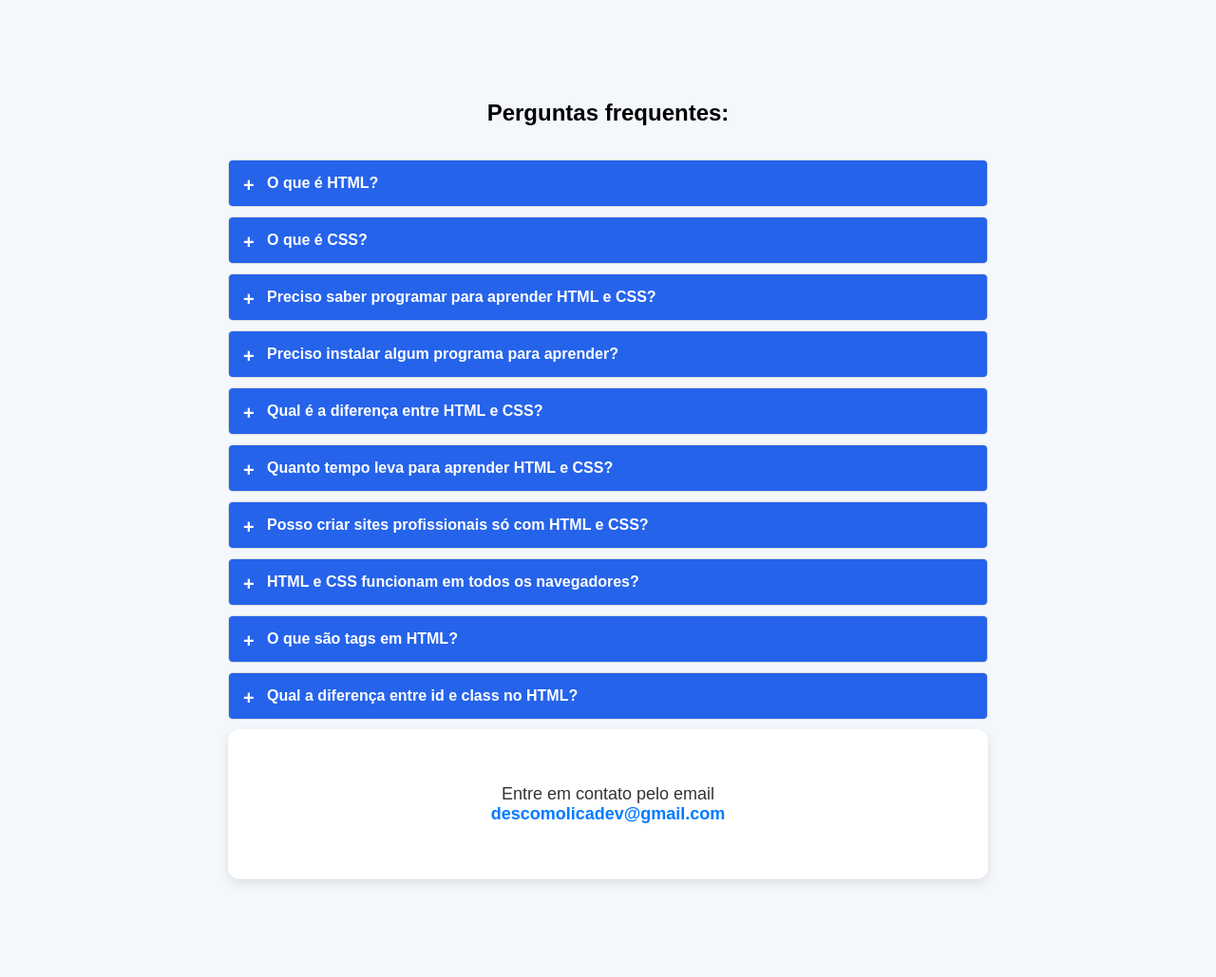
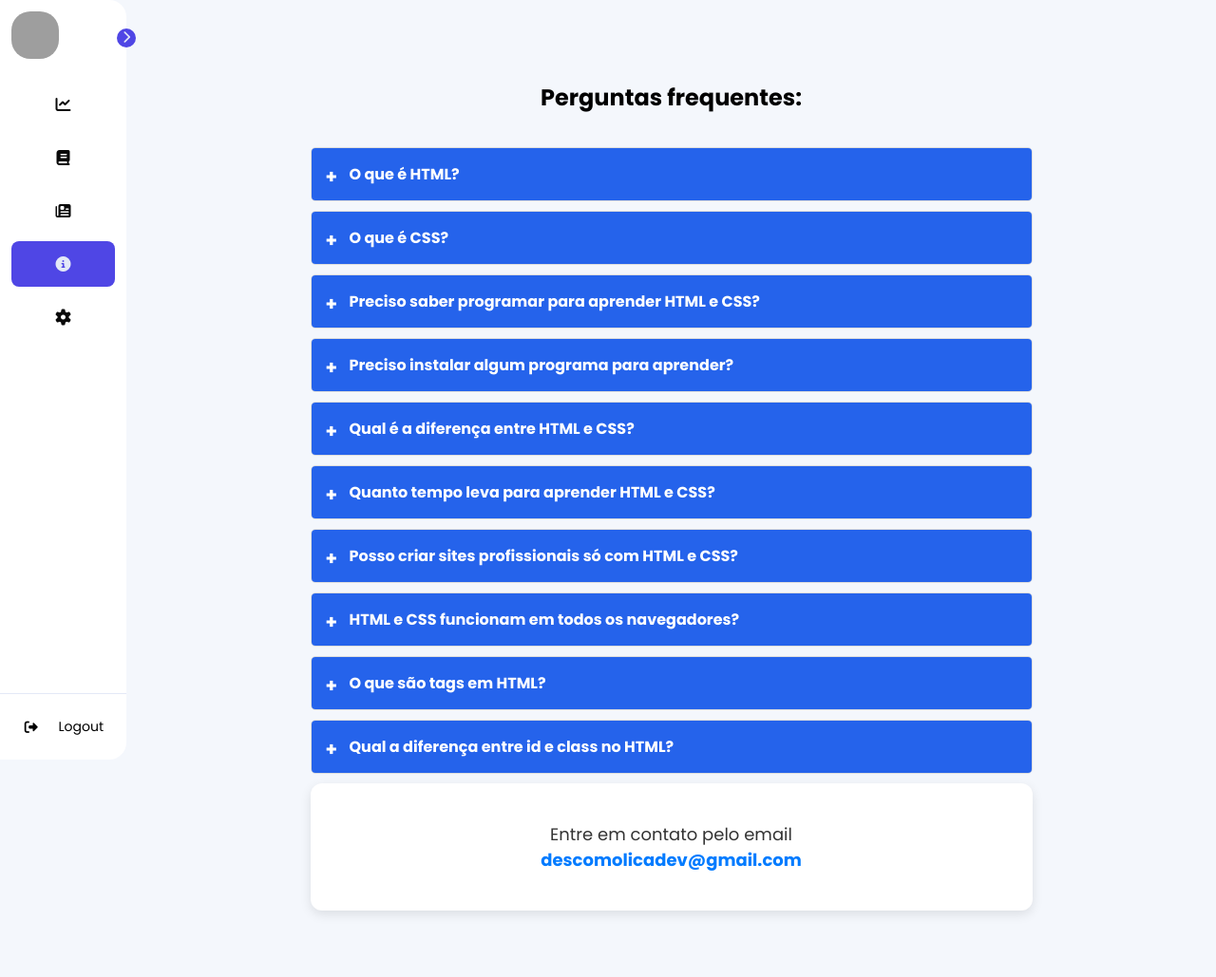
Before and after one commit to LucasVinicius20/tcc_group, a PHP site: page /TCC/paginas/faq.php in a window 1280 px wide. Shown: the whole page at 95% size. Before the commit the page ends 930 px from the top, so only its background shows below. Run offline with PHP 8.4, Linux system fonts and the light colour scheme; a user stored in the database is signed in; some libraries are stand-ins or nearby versions; grey boxes are pictures that could not be loaded.

Commit message:
Add files via upload
menus certo. obs: ver a pagina configura

```diff
--- a/TCC - PAGE/javascript/dashboard.js
+++ /dev/null
@@ -1,3 +0,0 @@
-document.getElementById('open_btn').addEventListener('click', function(){
-    document.getElementById('sidebar').classList.toggle('open-sidebar');
-});
--- /dev/null
+++ b/TCC - PAGE/javascript/menu.js
@@ -0,0 +1,3 @@
+document.getElementById('open_btn').addEventListener('click', function(){
+    document.getElementById('sidebar').classList.toggle('open-sidebar');
+});
--- a/TCC - PAGE/paginas/faq.php
+++ b/TCC - PAGE/paginas/faq.php
@@ -1,15 +1,19 @@
+<?php
+session_start();
+$current_page = basename($_SERVER['PHP_SELF']);
+include 'menu.php';
+?>
+
 <!DOCTYPE html>
 <html lang="pt-BR">
 <head>
     <meta charset="UTF-8">
     <title>Perguntas Frequentes</title>
+    <link rel="stylesheet" href="https://cdnjs.cloudflare.com/ajax/libs/font-awesome/7.0.0/css/all.min.css" integrity="sha512-DxV+EoADOkOygM4IR9yXP8Sb2qwgidEmeqAEmDKIOfPRQZOWbXCzLC6vjbZyy0vPisbH2SyW27+ddLVCN+OMzQ==" crossorigin="anonymous" referrerpolicy="no-referrer" />
     <link rel="stylesheet" href="../styles/stylefaq.css">
-
-    <style>
-
-    </style>
 </head>
 <body>
+
 
 <div class="container">
     <h2>Perguntas frequentes:</h2>
--- /dev/null
+++ b/TCC - PAGE/paginas/menu.php
@@ -0,0 +1,100 @@
+<?php
+// Não chame session_start() aqui, só na página principal.
+
+// Recebe a página atual de quem inclui o menu
+$current_page = isset($current_page) ? $current_page : '';
+
+if (isset($_SESSION['usuario'])) {
+
+}
+?>
+
+
+<!DOCTYPE html>
+<html lang="pt-br">
+<head>
+    <meta charset="UTF-8">
+    <meta name="viewport" content="width=device-width, initial-scale=1.0">
+    <link rel="stylesheet" href="../styles/menu.css">
+    <title>Document</title>
+</head>
+<body>
+<nav id="sidebar">
+        <div id="sidebar_content">
+            <div id="user">
+                <img src="../images/avatar_zoro.jpg" id="user_avatar" alt="Avatar do Usuário">
+
+                <p id="user_infos">
+                    <span class="item-description">
+                        <?php echo htmlspecialchars($_SESSION['usuario']); ?>
+                    </span>
+                    <span class="item-description">
+                        Espadachim Verde
+                    </span>
+                </p>
+            </div>
+
+            <ul id="side_items">
+
+                <li class="side-item <?= ($current_page == 'dashboard.php') ? 'active' : '' ?>">
+                    <a href="dashboard.php">
+                        <i class="fa-solid fa-chart-line"></i>
+                        <span class="item-description">
+                            Dashboard
+                        </span>
+                    </a>
+                </li>
+
+                <li class="side-item <?= ($current_page == 'atividades.php') ? 'active' : '' ?>">
+                    <a href="#">
+                        <i class="fa-solid fa-book"></i>
+                        <span class="item-description">
+                            Atividades
+                        </span>
+                    </a>
+                </li>
+
+                <li class="side-item <?= ($current_page == 'informacoes.php') ? 'active' : '' ?>">
+                    <a href="#">
+                        <i class="fa-solid fa-newspaper"></i>
+                        <span class="item-description">
+                            Informações
+                        </span>
+                    </a>
+                </li>
+
+                <li class="side-item <?= ($current_page == 'faq.php') ? 'active' : '' ?>">
+                    <a href="../paginas/faq.php">
+                        <i class="fa-solid fa-circle-info"></i>
+                        <span class="item-description">
+                            FAQ
+                        </span>
+                    </a>
+                </li>
+
+                <li class="side-item <?= ($current_page == 'configuracoespage.php') ? 'active' : '' ?>">
+                    <a href="configuracaopage.php">
+                        <i class="fa-solid fa-gear"></i>
+                        <span class="item-description">
+                            Configurações
+                        </span>
+                    </a>
+                </li>
+            </ul>
+
+            <button id="open_btn">
+                <i id="open_btn_icon" class="fa-solid fa-chevron-right"></i>
+            </button>
+        </div>
+
+        <form method="POST" action="logout.php" id="logout">
+            <button id="logout_btn" >
+                <i class="fa-solid fa-right-from-bracket"></i>
+                <span>Logout</span>
+            </button>
+        </form>
+    </nav>
+
+    <script src="../javascript/menu.js"></script>
+</body>
+</html>
--- /dev/null
+++ b/TCC - PAGE/styles/menu.css
@@ -0,0 +1,160 @@
+@import url('https://fonts.googleapis.com/css2?family=Poppins:wght@300;400;500;600;700&display=swap');
+
+* {
+    margin: 0;
+    padding: 0;
+    box-sizing: border-box;
+    font-family: 'Poppins', sans-serif;
+}
+
+body {
+    display: flex;
+    min-height: 100vh;
+    background-color: #e3e9f7;
+}
+
+#sidebar {
+    display: flex;
+    flex-direction: column;
+    justify-content: space-between;
+    background-color: #ffffff;
+    height: 100vh;
+    border-radius: 0px 18px 18px 0px;
+    position: relative;
+    transition: all .5s;
+    min-width: 82px;
+    z-index: 2;
+}
+
+#sidebar_content {
+    padding: 12px;
+}
+
+#user {
+    display: flex;
+    align-items: center;
+    gap: 8px;
+    margin-bottom: 24px;
+}
+
+#user_avatar {
+    width: 50px;
+    height: 50px;
+    object-fit: cover;
+    border-radius: 20px;
+}
+
+#user_infos {
+    display: flex;
+    flex-direction: column;
+}
+
+#user_infos span:last-child {
+    color: #6b6b6b;
+    font-size: 12px;
+}
+
+#side_items {
+    display: flex;
+    flex-direction: column;
+    gap: 8px;
+    list-style: none;
+}
+
+.side-item {
+    border-radius: 8px;
+    padding: 14px;
+    cursor: pointer;
+}
+
+.side-item.active {
+    background-color: #4f46e5;
+}
+
+.side-item:hover:not(.active),
+#logout_btn:hover {
+    background-color: #e3e9f7;
+}
+
+.side-item a {
+    text-decoration: none;
+    display: flex;
+    align-items: center;
+    justify-content: center;
+    color: #0a0a0a;
+}
+
+.side-item.active a {
+    color: #e3e9f7;
+}
+
+.side-item a i {
+    display: flex;
+    align-items: center;
+    justify-content: center;
+    width: 20px;
+    height: 20px;
+}
+
+#logout {
+    border-top: 1px solid #e3e9f7;
+    padding: 12px;
+}
+
+#logout_btn {
+    border: none;
+    padding: 12px;
+    font-size: 14px;
+    display: flex;
+    gap: 20px;
+    align-items: center;
+    border-radius: 8px;
+    text-align: start;
+    cursor: pointer;
+    background-color: transparent;
+}
+
+#open_btn {
+    position: absolute;
+    top: 30px;
+    right: -10px;
+    background-color: #4f46e5;
+    color: #e3e9f7;
+    border-radius: 100%;
+    width: 20px;
+    height: 20px;
+    border: none;
+    cursor: pointer;
+}
+
+#open_btn_icon {
+    transition: transform .3s ease;
+}
+
+.open-sidebar #open_btn_icon {
+    transform: rotate(180deg);
+}
+
+.item-description {
+    width: 0px;
+    overflow: hidden;
+    white-space: nowrap;
+    text-overflow: ellipsis;
+    font-size: 14px;
+    transition: width .6s;
+    height: 0px;
+}
+
+#sidebar.open-sidebar {
+    min-width: 15%;
+}
+
+#sidebar.open-sidebar .item-description {
+    width: 150px;
+    height: auto;
+}
+
+#sidebar.open-sidebar .side-item a {
+    justify-content: flex-start;
+    gap: 14px;
+}
```
Also changed, not shown: TCC - PAGE/paginas/configuracaopage.php (+7 -0 lines), TCC - PAGE/paginas/dashboard.php (+2 -82 lines).
